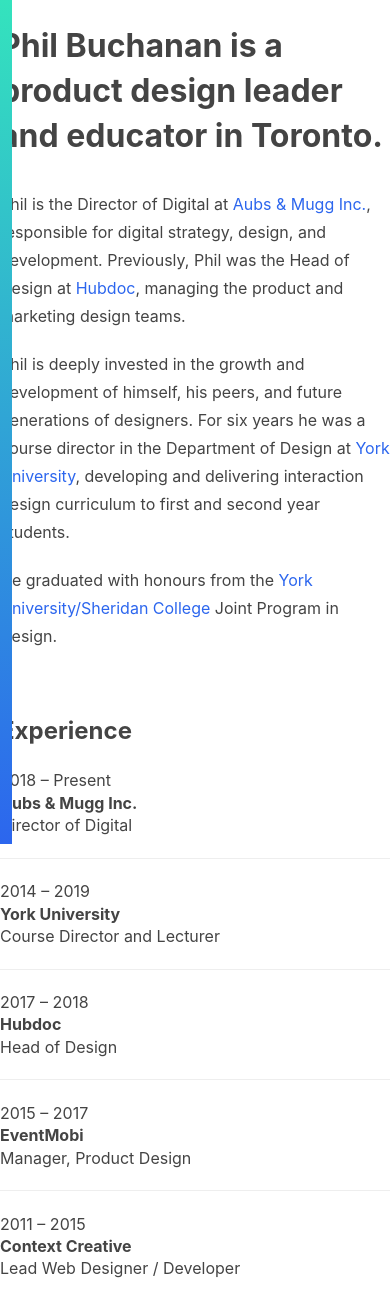
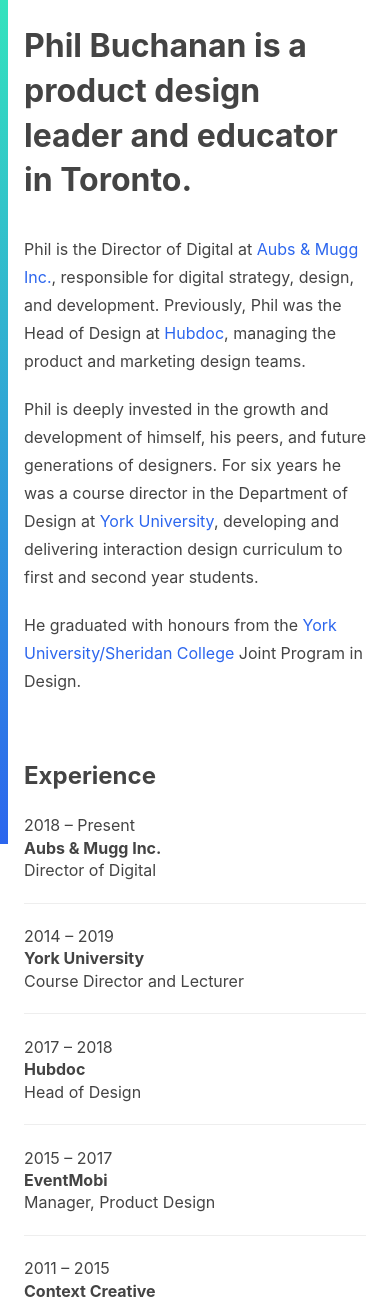
Before and after one commit to philbuchanan/philbuchanan.github.io, a PHP site: page / in a window 390 px wide. Shown: the top 1300 px of the page. Run offline with PHP 8.4, Linux system fonts and the light colour scheme.

Commit message:
Adjusted paddings on mobile devices

```diff
--- a/assets/css/style.css
+++ b/assets/css/style.css
@@ -66,7 +66,7 @@
 
 html:after {
   content: " ";
-  width: 0.75rem;
+  width: 0.5rem;
   position: fixed;
   top: 0;
   bottom: 0;
@@ -80,21 +80,28 @@
   margin-left: auto;
   margin-right: auto;
   padding: 1.5rem 1.5rem 2.5rem 1.5rem;
-  padding-left: env(safe-area-inset-left);
-  padding-right: env(safe-area-inset-right);
 }
 
 @media screen and (min-width: 28rem) {
   html {
     font-size: 18px;
   }
+  html:after {
+    width: 0.75rem;
+  }
 }
 
-@media screen and (min-width: 44rem) {
+@media screen and (min-width: 42rem) {
   html:after {
     width: 1.5rem;
   }
   body {
+    padding-top: 2rem;
+  }
+}
+
+@media screen and (min-width: 56rem) {
+  body.is-home {
     padding-top: 4rem;
   }
 }
--- a/assets/css/style.scss
+++ b/assets/css/style.scss
@@ -108,7 +108,7 @@
 
 	&:after {
 		content: " ";
-		width: 0.75rem;
+		width: 0.5rem;
 		position: fixed;
 		top: 0;
 		bottom: 0;
@@ -123,17 +123,19 @@
 	margin-left: auto;
 	margin-right: auto;
 	padding: 1.5rem 1.5rem 2.5rem 1.5rem;
-	padding-left: env(safe-area-inset-left);
-    padding-right: env(safe-area-inset-right);
 }
 
 @media screen and (min-width: 28rem) {
 	html {
 		font-size: $font-size;
+
+		&:after {
+			width: 0.75rem;
+		}
 	}
 }
 
-@media screen and (min-width: 44rem) {
+@media screen and (min-width: 42rem) {
 	html {
 		&:after {
 			width: 1.5rem;
@@ -141,6 +143,12 @@
 	}
 
 	body {
+		padding-top: 2rem;
+	}
+}
+
+@media screen and (min-width: 56rem) {
+	body.is-home {
 		padding-top: 4rem;
 	}
 }
--- a/index.html
+++ b/index.html
@@ -10,7 +10,7 @@
 		<link rel="icon" type="image/png" href="/assets/logos/favicon.png">
 		<link rel="apple-touch-icon" sizes="180x180" href="/assets/logos/icon-180.png">
 	</head>
-	<body>
+	<body class="is-home">
 		<main class="c-main-content">
 			<article>
 				<header>
```
